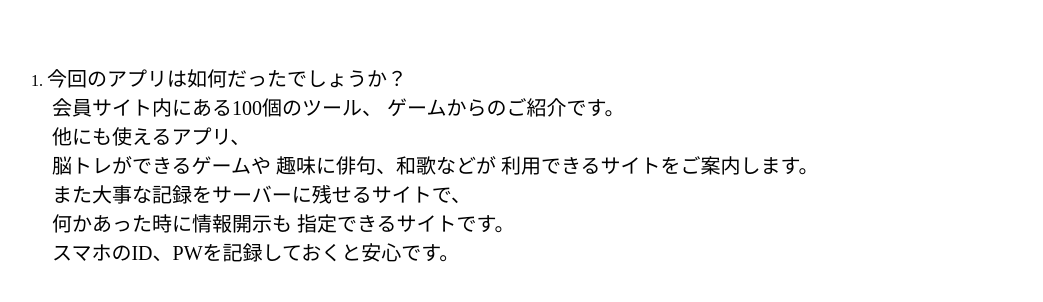
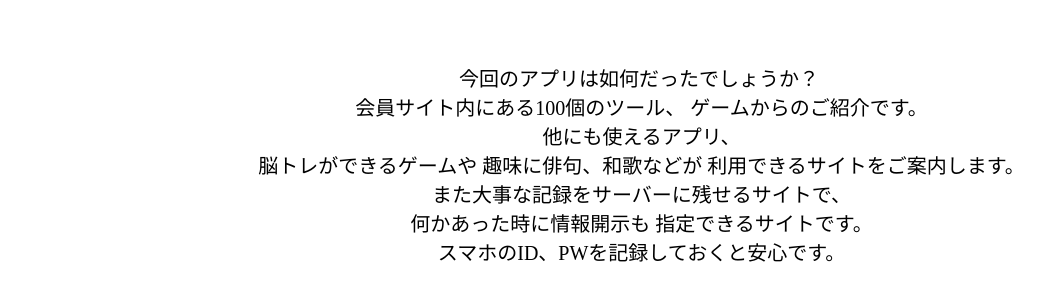
Before and after one commit to life-supporter-jp/seminar, a plain HTML site: page index.html in a window 1280 px wide. Shown: the part 3591-3893 px from the top of the page, without its empty margins (1-1044 px from the left). Drawn offline with nearby package versions, Linux system fonts and the light colour scheme.

Commit message:
Update index.html

```diff
--- a/index.html
+++ b/index.html
@@ -171,19 +171,22 @@
 <!-- footer -->
 <div class="footer-info">
     <ol>
-<li>
-    <span style="font-size: 20px;">今回のアプリは如何だったでしょうか？
-<br>&nbsp;会員サイト内にある100個のツール、
-    ゲームからのご紹介です。
-<br>&nbsp;他にも使えるアプリ、
-<br>&nbsp;脳トレができるゲームや
+</ol>
+<p><div style="text-align: center;"><span style="font-size: 20px;">今回のアプリは如何だったでしょうか？</span></div>
+    <span><div style="font-size: 20px; text-align: center;">&nbsp;会員サイト内にある100個のツール、
+    ゲームからのご紹介です。</div>
+<div style="font-size: 20px; text-align: center;">&nbsp;他にも使えるアプリ、</div>
+<div style="font-size: 20px; text-align: center;">&nbsp;脳トレができるゲームや
     趣味に俳句、和歌などが
-    利用できるサイトをご案内します。
-<br>&nbsp;また大事な記録をサーバーに残せるサイトで、
-<br>&nbsp;何かあった時に情報開示も
-    指定できるサイトです。
-<br>&nbsp;スマホのID、PWを記録しておくと安心です。<br><br></span>
-    </li>
+    利用できるサイトをご案内します。</div>
+<div style="font-size: 20px; text-align: center;">&nbsp;また大事な記録をサーバーに残せるサイトで、</div>
+<div style="font-size: 20px; text-align: center;">&nbsp;何かあった時に情報開示も
+    指定できるサイトです。</div>
+<div style="font-size: 20px; text-align: center;">&nbsp;スマホのID、PWを記録しておくと安心です。</div>
+<div style="text-align: center;"><span style="font-size: 20px;"><br></span></div>
+</span>
+    </p>
+<ol>
 </ol>
     <div style="text-align: center;"><img src="https://life-supporter.jp/sp/hxySQ4ff/8BaRR2j8/images/XS012098.jpg" style="width: 571.379px; height: 205.221px;"><br><br></div>
 <div style="text-align:center;">
```
